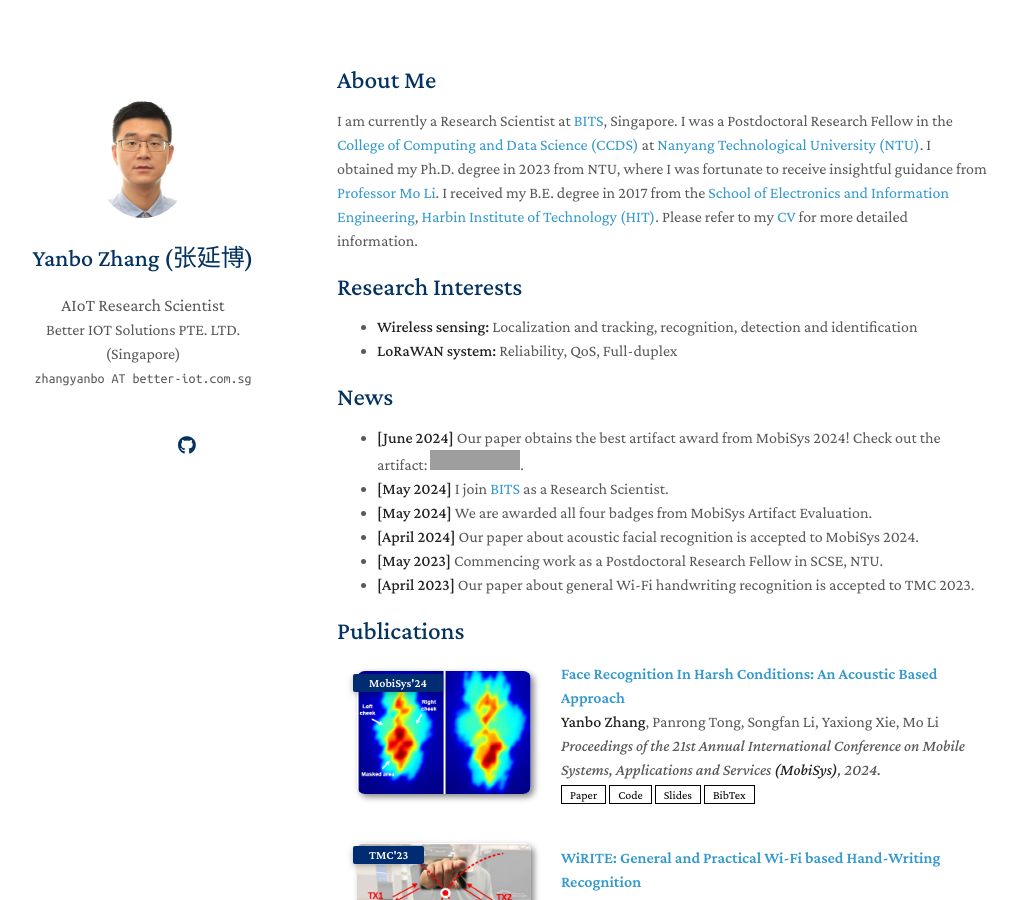
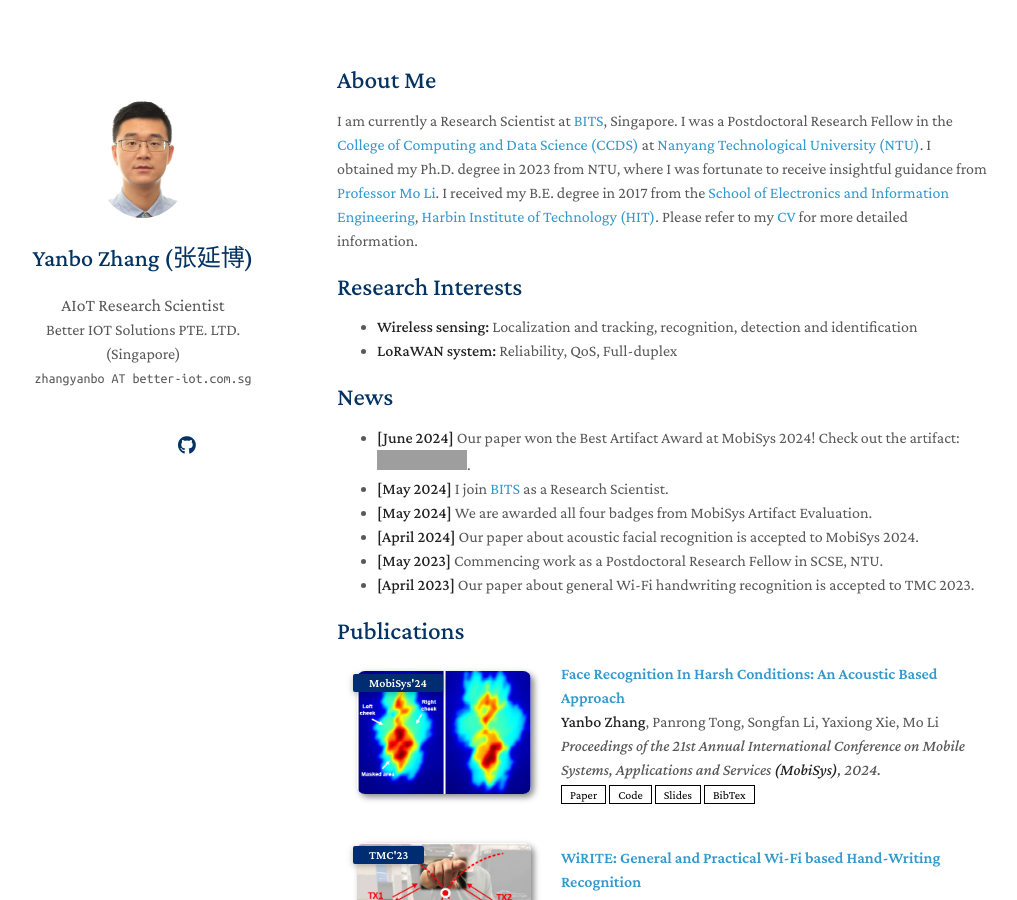
Before and after one commit to yanbozhang003/yanbozhang003.github.io, a Jekyll site: the page built from index.md, in a window 1280 px wide and 900 px high. Shown: the whole window, without its empty margins (133-1150 px from the left). Built offline with Jekyll 4.4.1, drawn with Linux system fonts in a browser that asks for light colours; nearby versions of some CDN libraries; a style sheet for code colours, icons or effects is not loaded; our own code applies the rules of GitHub Pages for plain Markdown files; grey boxes are pictures that could not be loaded.

Commit message:
Update index.md

```diff
--- a/index.md
+++ b/index.md
@@ -18,7 +18,7 @@
 <!-- - **Reconfigurable Intelligent Surface (RIS):** Antenna design and system optimization -->
 
 ## News
-- **[June 2024]** Our paper obtains the best artifact award from MobiSys 2024! Check out the artifact: [![DOI](https://zenodo.org/badge/DOI/10.5281/zenodo.11094213.svg)](https://doi.org/10.5281/zenodo.11094213).
+- **[June 2024]** Our paper won the Best Artifact Award at MobiSys 2024! Check out the artifact: [![DOI](https://zenodo.org/badge/DOI/10.5281/zenodo.11094213.svg)](https://doi.org/10.5281/zenodo.11094213).
 - **[May 2024]** I join [BITS](https://www.better-iot.com.sg/) as a Research Scientist.
 - **[May 2024]** We are awarded all four badges from MobiSys Artifact Evaluation.
 - **[April 2024]** Our paper about acoustic facial recognition is accepted to MobiSys 2024.
```
